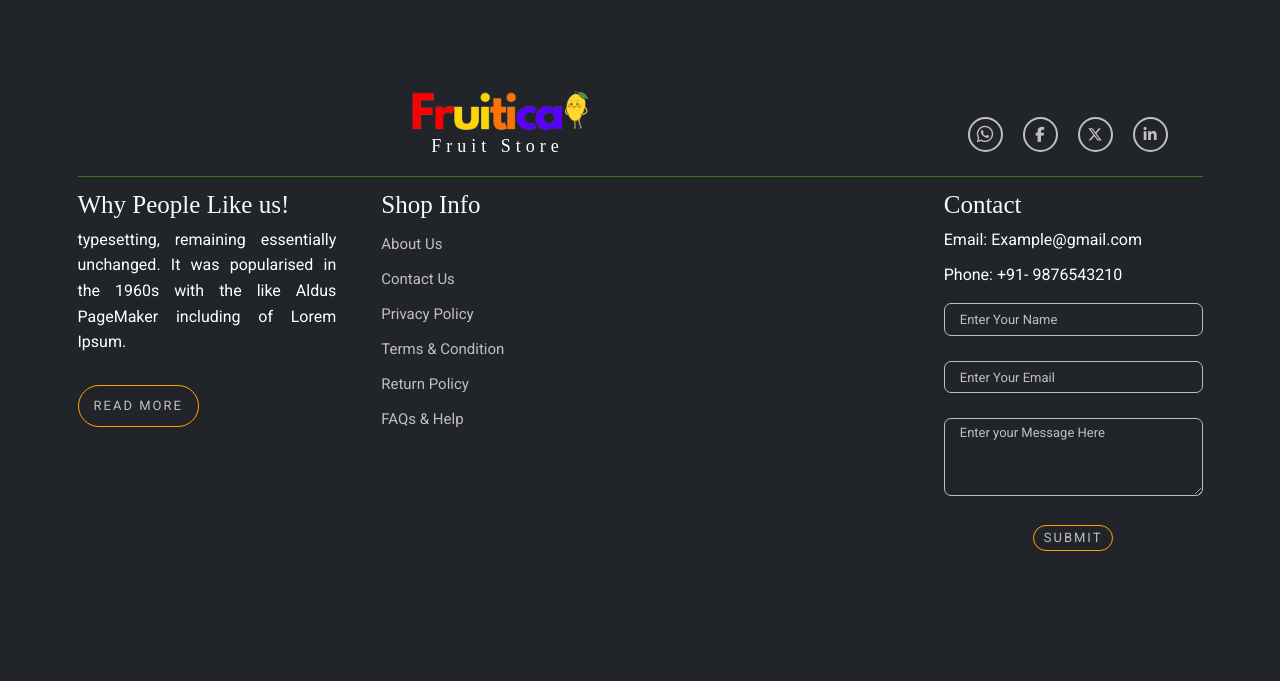
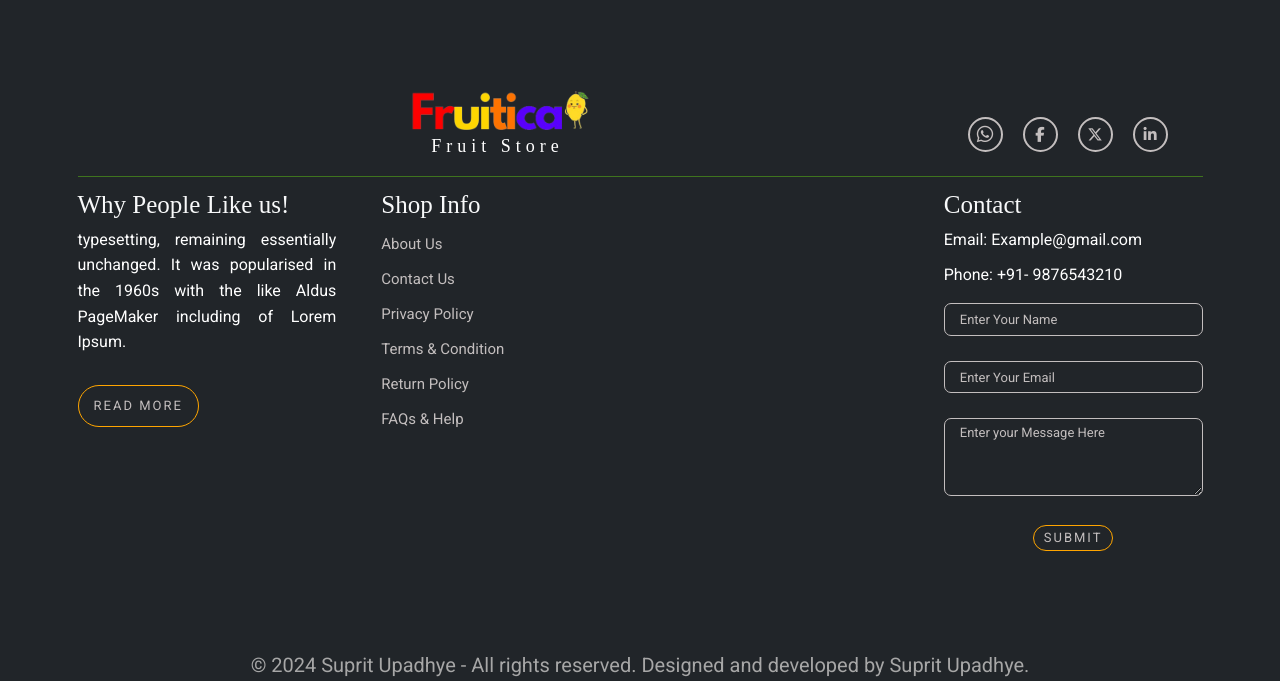
Before and after one commit to SupritUpadhye/DJango-Ecommerce-Project, a Django app: page /about/ in a window 1280 px wide. Shown: the part 801-1482 px from the top of the page. Before the commit the page ends 1352 px from the top, so only its background shows below. Run offline with Django 5.2, Linux system fonts and the light colour scheme; some libraries are stand-ins or nearby versions; some web fonts are replaced.

Commit message:
Update base.html

```diff
--- a/fruit_store/templates/base.html
+++ b/fruit_store/templates/base.html
@@ -321,6 +321,11 @@
                 </div>
             </div>
         </div>
+        <div class="bg-dark d-flex justify-content-center">
+            <p class="text-center" style="font-size: 2rem; color: #A7A7A7;">
+                &copy; 2024 Suprit Upadhye - All rights reserved. Designed and developed by Suprit Upadhye.
+            </p>
+        </div>
     </footer>
     <!-- Footer section end-->
 
```
